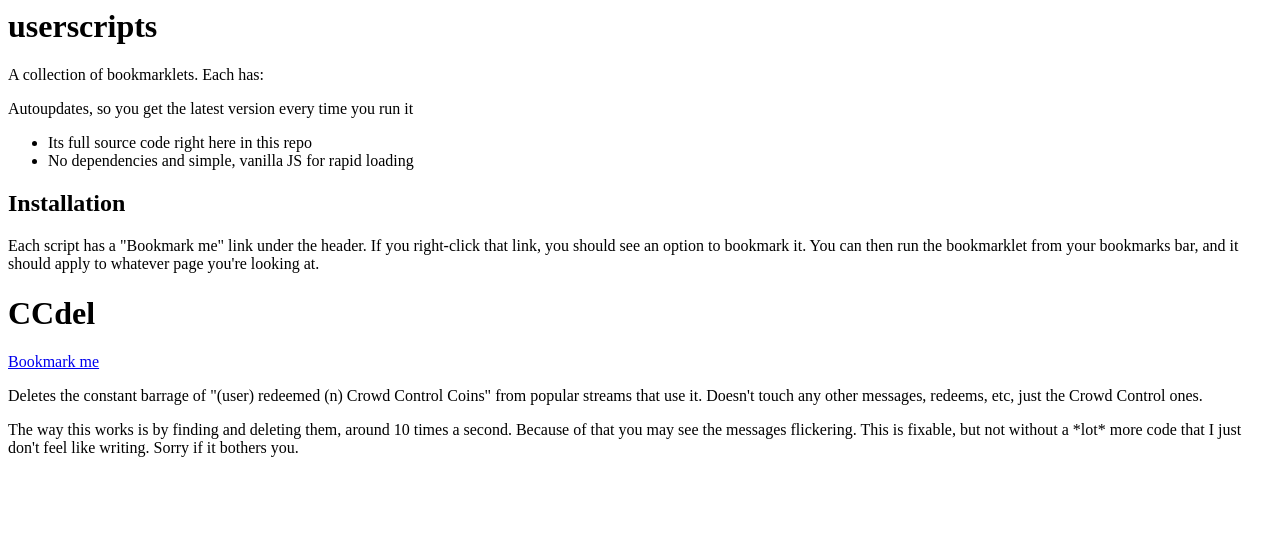
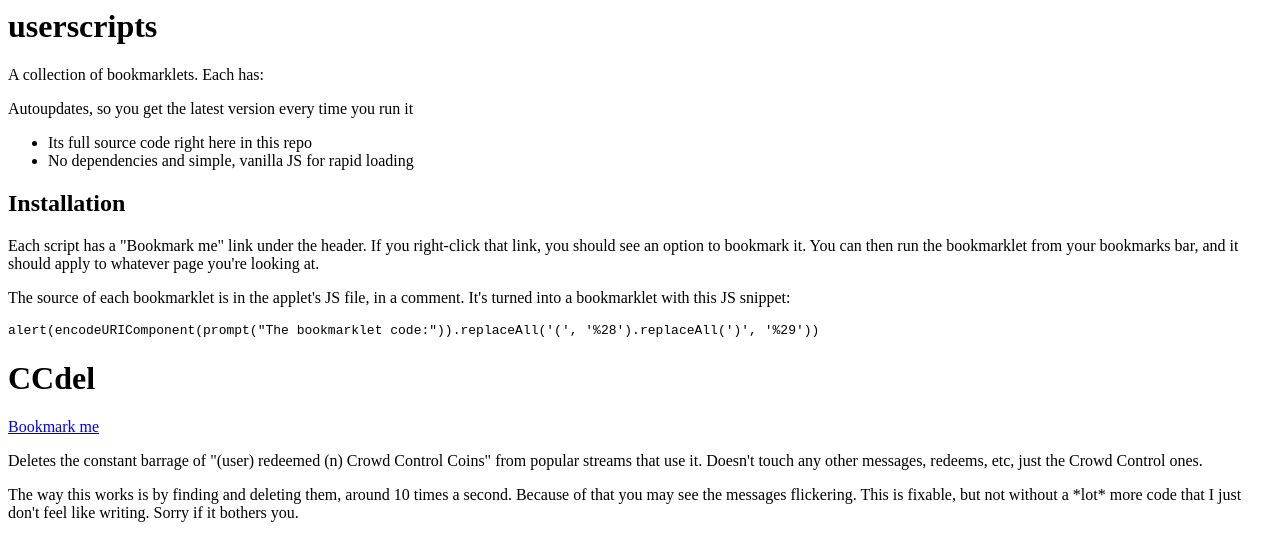
Before and after one commit to nic-hartley/bm, a plain HTML site: page index.html in a window 1280 px wide. Drawn offline with Linux system fonts and the light colour scheme.

Commit message:
Update index.html

```diff
--- a/index.html
+++ b/index.html
@@ -12,6 +12,8 @@
     </ul>
     <h2>Installation</h2>
     <p>Each script has a "Bookmark me" link under the header. If you right-click that link, you should see an option to bookmark it. You can then run the bookmarklet from your bookmarks bar, and it should apply to whatever page you're looking at.</p>
+    <p>The source of each bookmarklet is in the applet's JS file, in a comment. It's turned into a bookmarklet with this JS snippet:</p>
+    <pre><code>alert(encodeURIComponent(prompt("The bookmarklet code:")).replaceAll('(', '%28').replaceAll(')', '%29'))</code></pre>
 
     <h1>CCdel</h1>
     <p><a href="javascript:fetch%28%22https%3A%2F%2Fgithub.com%2Fnic-hartley%2Fuserscripts%2Fblob%2Frelease%2FREADME.md%22%29.then%28r%3D%3Er.body%28%29%29.then%28b%3D%3Eeval%28b%29%29">Bookmark me</a></p>
```
